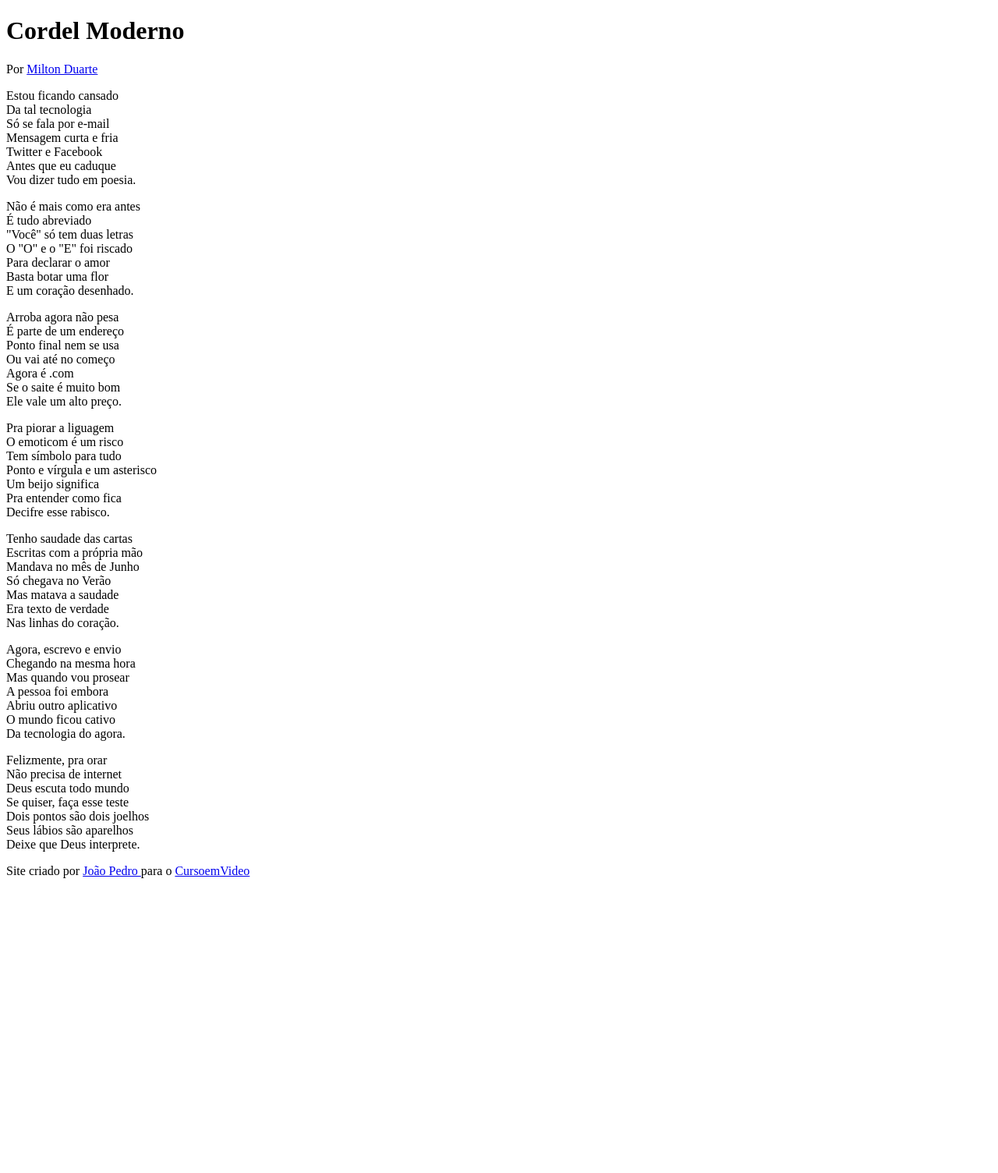
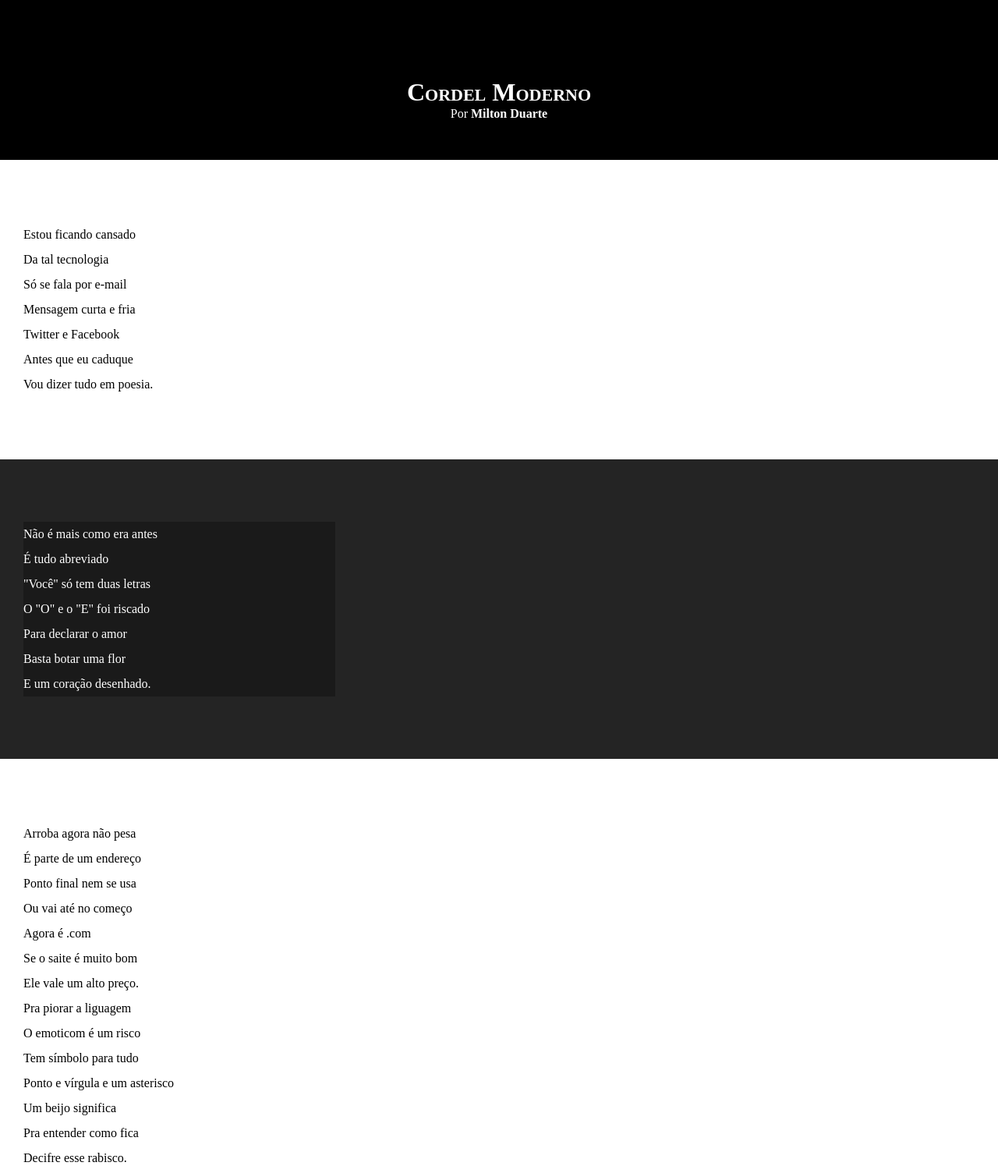
Before and after one commit to jpsecretx/html-css, a plain HTML site: page desafios/d012/index.html in a window 1280 px wide. Shown: the top 1504 px of the page at 78% size. Before the commit the page ends 1142 px from the top, so only its background shows below. Drawn offline with Linux system fonts and the light colour scheme.

Commit message:
att estilos e textos

```diff
--- a/desafios/d012/estilo/style.css
+++ b/desafios/d012/estilo/style.css
@@ -1 +1,66 @@
-@charset "UTF-8";
+    @charset "UTF-8";
+
+    * {
+        margin: 0px;
+        padding: 0px;
+
+    }
+    html, body {
+        min-height: 100vh;
+        background-color: darkgray;
+
+    }
+    header {
+        background-color: black;
+        color: white;
+        text-align: center;
+    }
+    header> h1 {
+        padding-top:50px;
+        font-variant: small-caps;
+    }
+
+    header > p {
+        padding-bottom: 50px;
+
+    }
+
+        header a, footer a {
+        color: white;
+        text-decoration: none;
+        font-weight: bolder;
+    }
+
+        header a:hover, footer a:hover {
+            text-decoration: underline;
+        }
+
+        section {padding-top: 10vh;
+        padding-bottom:10vh;
+        line-height: 2em;
+        padding-left: 30px;
+    }
+
+        section.normal {
+            background-color: white;
+            color: black;
+
+        }
+
+        section.imagem {
+            background-color: rgb(36, 36, 36);
+            color: white;
+
+        }
+
+        section.imagem > p {
+            width: 400px;
+            background-color: rgba(0, 0, 0, 0.29);
+
+        }
+        footer {
+            background-color: black;
+            color: white;
+            text-align: center;
+            padding: 10px;
+        }
--- a/desafios/d012/index.html
+++ b/desafios/d012/index.html
@@ -16,7 +16,7 @@
             </p>
         </header>
 
-    <section>
+    <section class="normal" >
         <p>
             Estou ficando cansado <br>
             Da tal tecnologia <br>
@@ -29,7 +29,7 @@
     </section>
 
 
-    <section>
+    <section class="imagem" >
         <p>
             Não é mais como era antes <br>
             É tudo abreviado <br>
@@ -42,7 +42,7 @@
     </section>
 
 
-    <section>
+    <section class="normal" >
         <p>
             Arroba agora não pesa <br>
             É parte de um endereço <br>
@@ -65,7 +65,7 @@
     </section>
 
 
-    <section>
+    <section class="imagem">
         <p>
             Tenho saudade das cartas <br>
             Escritas com a própria mão <br>
@@ -77,7 +77,7 @@
         </p>
     </section>
 
-    <section>
+    <section class="normal">
         <p>
             Agora, escrevo e envio <br>
             Chegando na mesma hora <br>
```
